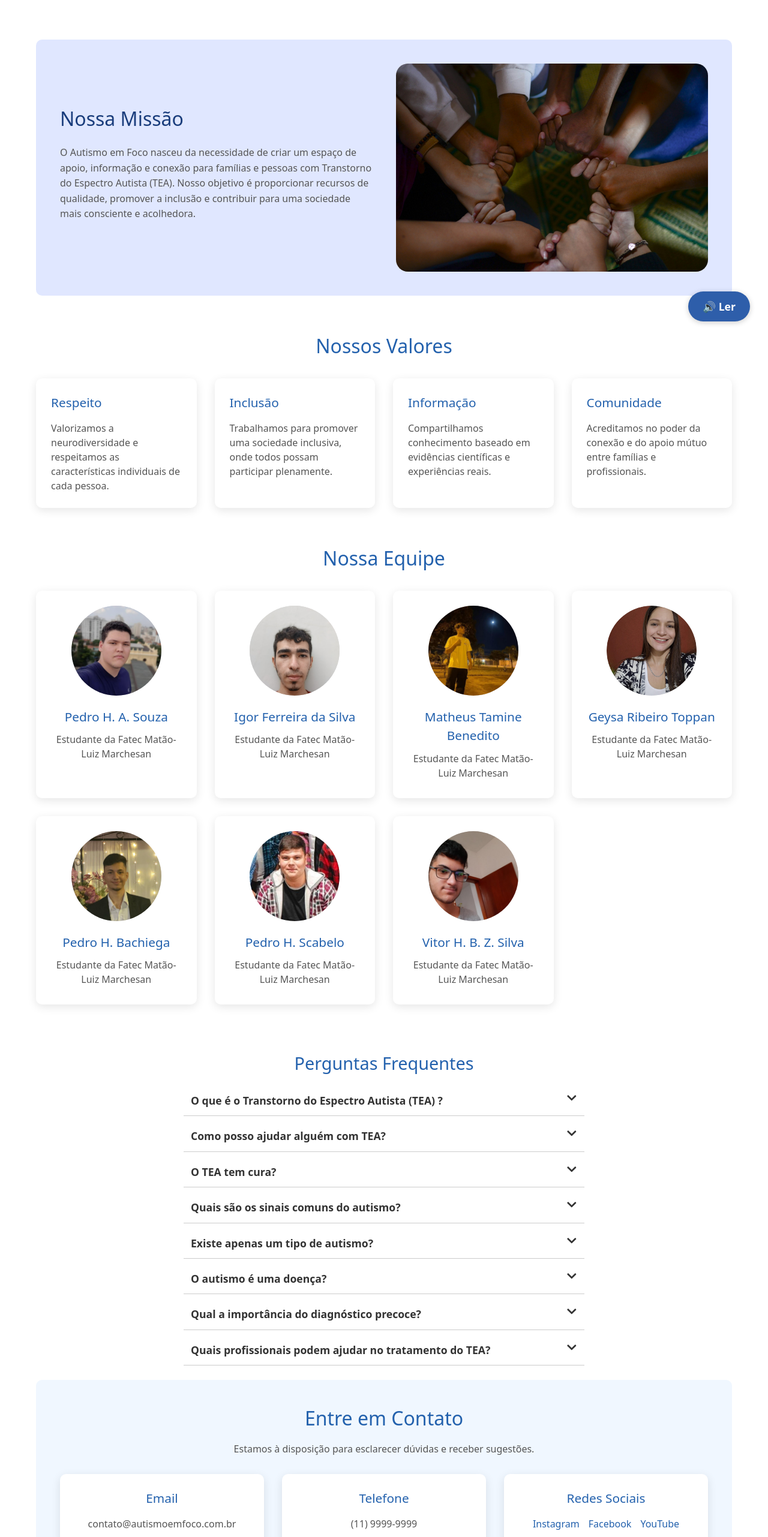
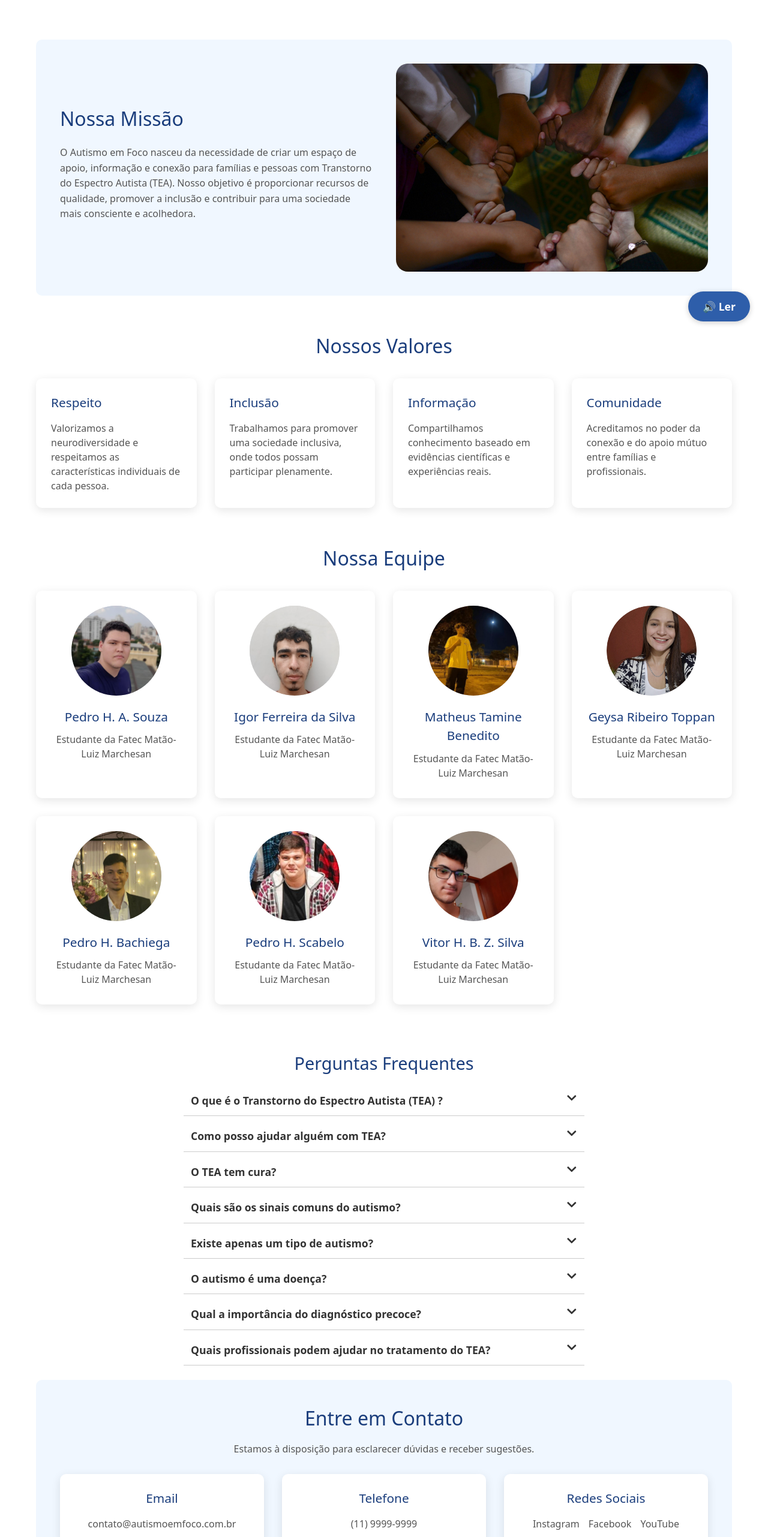
Before and after one commit to PedroHBachiega/autismo-em-foco, a React (Vite) app: page /sobre in a window 1280 px wide. Shown: the part 234-2797 px from the top of the page at 60% size. Built offline with nearby package versions, Linux system fonts and the light colour scheme; no server answers.

Commit message:
Alterando contraste de títulos que faltavam

```diff
--- a/src/components/Faq/Faq.module.css
+++ b/src/components/Faq/Faq.module.css
@@ -8,7 +8,7 @@
     font-size: 1.8rem;
     margin-bottom: 1rem;
     text-align: center;
-    color: #2361ad;
+    color: #1a3d7c;
 }
 
 .faqItem {
--- a/src/pages/Sobre/Sobre.module.css
+++ b/src/pages/Sobre/Sobre.module.css
@@ -25,7 +25,7 @@
   display: flex;
   align-items: center;
   margin-bottom: 60px;
-  background-color: #e0e7ff; /* Improved contrast */
+  background-color: #f0f7ff; /* Improved contrast */
   border-radius: 10px;
   padding: 40px;
 }
@@ -67,7 +67,7 @@
 .values h2 {
   text-align: center;
   font-size: 2rem;
-  color: #2361ad;
+  color: #1a3d7c;
   margin-bottom: 30px;
 }
 
@@ -86,7 +86,7 @@
 
 .valueItem h3 {
   font-size: 1.3rem;
-  color: #2361ad;
+  color: #1a3d7c;
   margin-bottom: 15px;
 }
 
@@ -102,7 +102,7 @@
 .team h2 {
   text-align: center;
   font-size: 2rem;
-  color: #2361ad;
+  color: #1a3d7c;
   margin-bottom: 30px;
 }
 
@@ -137,7 +137,7 @@
 
 .teamMember h3 {
   font-size: 1.3rem;
-  color: #2361ad;
+  color: #1a3d7c;
   margin-bottom: 10px;
 }
 
@@ -155,7 +155,7 @@
 
 .contact h2 {
   font-size: 2rem;
-  color: #2361ad;
+  color: #1a3d7c;
   margin-bottom: 15px;
 }
 
@@ -179,7 +179,7 @@
 
 .contactItem h3 {
   font-size: 1.3rem;
-  color: #2361ad;
+  color: #1a3d7c;
   margin-bottom: 15px;
 }
 
@@ -194,9 +194,10 @@
 }
 
 .socialLink {
-  color: #2361ad;
+  color: #555555;
   text-decoration: none;
   font-weight: 500;
+
 }
 
 .socialLink:hover {
```
